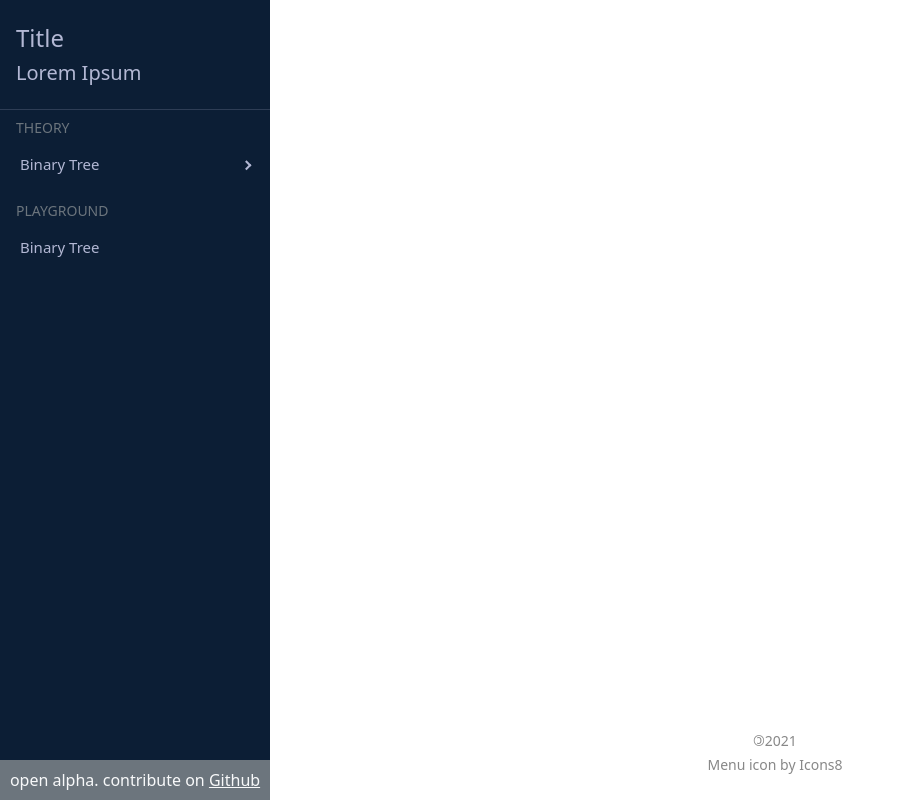
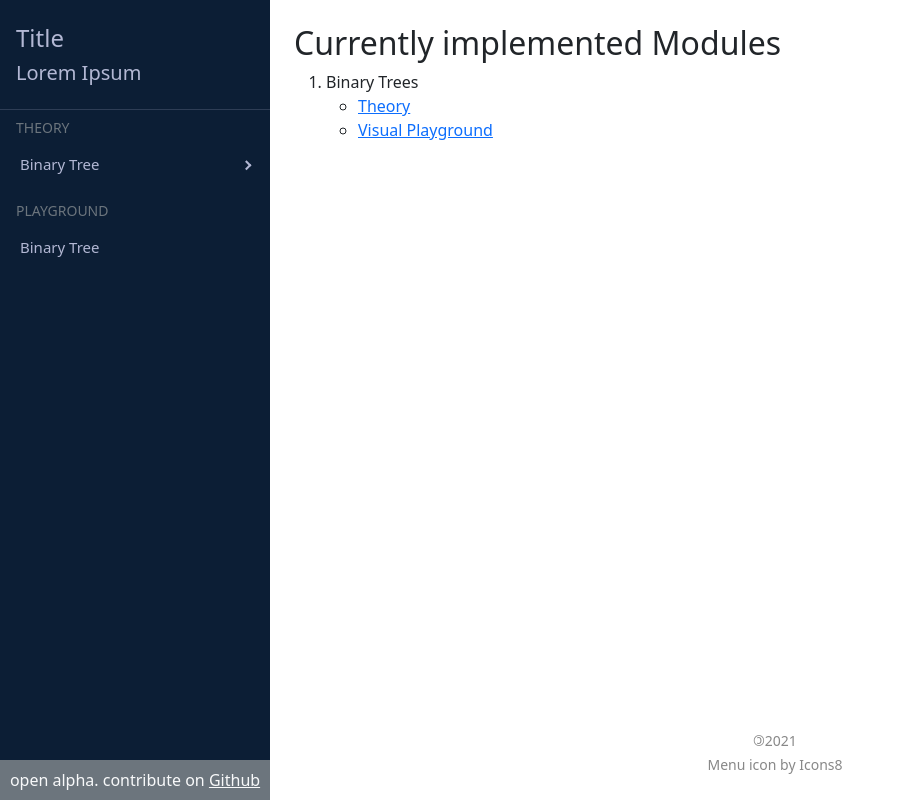
Before and after one commit to layaxx/eduviz, a React (Create React App) app: page / in a window 1280 px wide. Shown: the whole page, without its empty margins (0-905 px from the left). Built offline with nearby package versions, Linux system fonts and the light colour scheme.

Commit message:
add overview page

```diff
--- a/src/components/Overview.tsx
+++ b/src/components/Overview.tsx
@@ -1,3 +1,22 @@
+import { Link } from "react-router-dom"
+
 export default function Overview() {
-  return null
+  return (
+    <>
+      <h2>Currently implemented Modules</h2>
+      <ol>
+        <li>
+          Binary Trees
+          <ul>
+            <li>
+              <Link to="/btree/theory">Theory</Link>
+            </li>
+            <li>
+              <Link to="/playground/btree">Visual Playground</Link>
+            </li>
+          </ul>
+        </li>
+      </ol>
+    </>
+  )
 }
```
